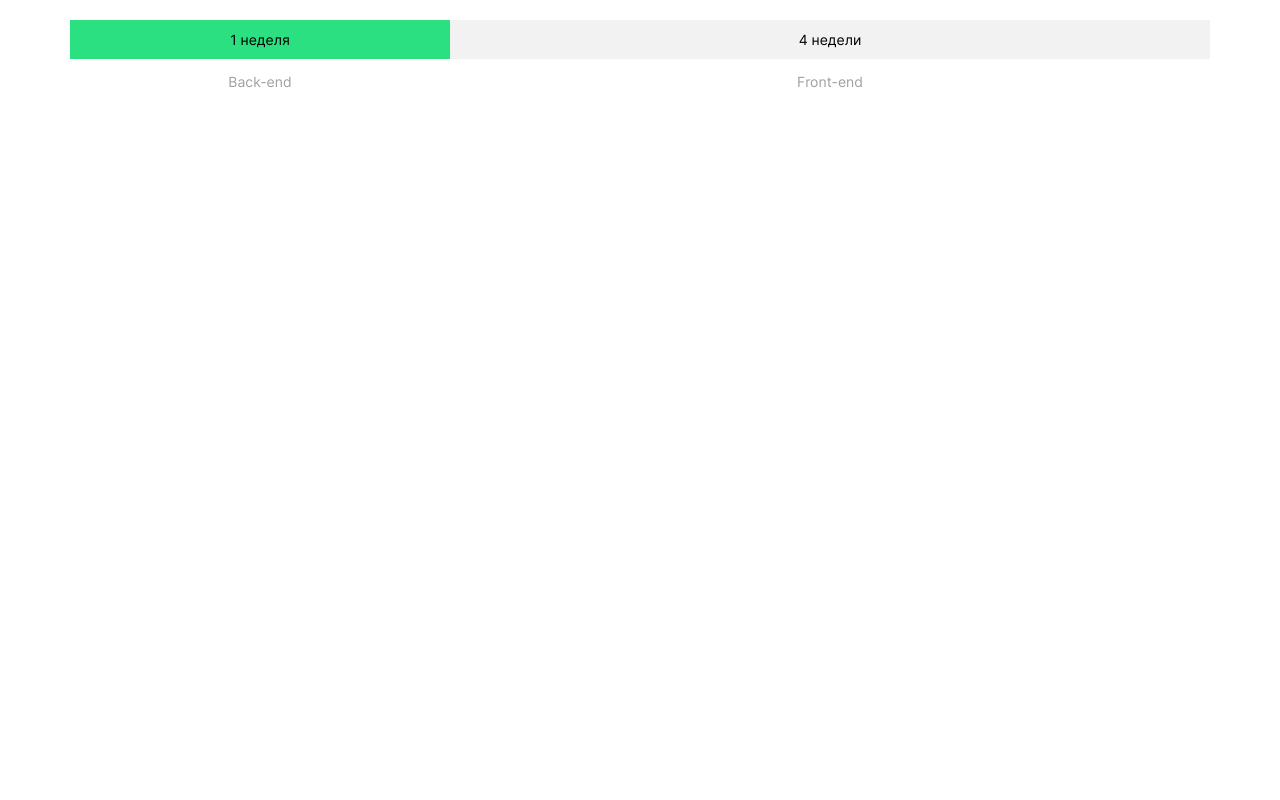
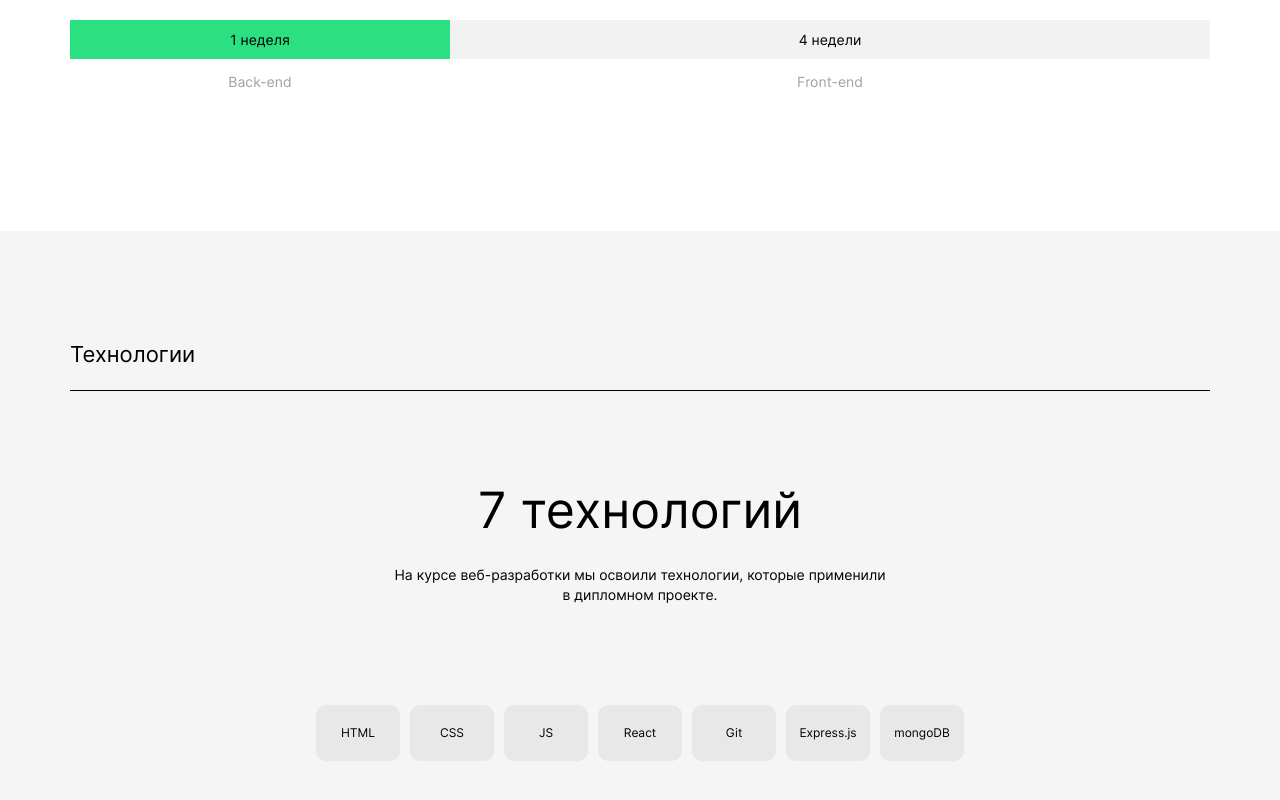
Before and after one commit to Tom-Pepper/movies-explorer-frontend, a React (Create React App) app: page / in a window 1280 px wide. Shown: the part 1120-1920 px from the top of the page. Before the commit the page ends 1351 px from the top, so only its background shows below. Built offline with nearby package versions, Linux system fonts and the light colour scheme.

Commit message:
7 techs block complete. Adaptive

```diff
--- a/src/components/App/App.css
+++ b/src/components/App/App.css
@@ -14,3 +14,7 @@
   -moz-text-size-adjust: 100%;
   text-rendering: optimizeLegibility;
 }
+
+#root {
+  background-color: #F9F9F9;
+}
--- a/src/components/Main/AboutProject/AboutProject.css
+++ b/src/components/Main/AboutProject/AboutProject.css
@@ -31,7 +31,7 @@
 }
 
 .progress-bar {
-  padding: 60px 0 93px;
+  padding: 60px 0 70px;
   display: grid;
   grid-template-columns: 1fr 2fr;
 }
--- a/src/components/Main/Main.js
+++ b/src/components/Main/Main.js
@@ -5,6 +5,7 @@ import './Main.css';
 import Promo from "./Promo/Promo";
 import NavTab from "./NavTab/NavTab";
 import AboutProject from "./AboutProject/AboutProject";
+import Techs from "./Techs/Techs";
 
 function Main() {
   return(
@@ -12,6 +13,7 @@ function Main() {
       <Promo />
       <NavTab />
       <AboutProject />
+      <Techs />
     </main>
   );
 }
--- /dev/null
+++ b/src/components/Main/Techs/Techs.css
@@ -0,0 +1,81 @@
+.techs {
+  background-color: #ffffff;
+}
+
+.techs__title {
+  font-weight: 400;
+  font-size: 30px;
+  line-height: 36px;
+  text-align: center;
+  margin: 0;
+  padding: 60px 0 24px;
+}
+
+.techs__description {
+  text-align: center;
+}
+
+.techs__list {
+  margin: 0;
+  list-style: none;
+  display: grid;
+  grid-template-columns: repeat(2, 84px);
+  grid-gap: 10px;
+  justify-content: center;
+  padding: 50px 0 70px;
+}
+
+.techs__list-tech {
+  margin: 0;
+  font-weight: 400;
+  font-size: 12px;
+  line-height: 14px;
+  text-align: center;
+  background-color: #E8E8E8;
+  border-radius: 10px;
+  padding: 21px 0;
+}
+
+@media screen and (min-width: 420px) {
+  .techs {
+    background-color: #F5F5F5;
+  }
+
+  .techs__list {
+    grid-template-columns: repeat(4, 84px);
+  }
+}
+
+@media screen and (min-width: 717px) {
+  .techs__list {
+    grid-template-columns: repeat(7, 84px);
+    padding: 83px 0 90px;
+  }
+
+  .techs__title {
+    font-size: 50px;
+    line-height: 58px;
+    padding: 80px 0 22px;
+  }
+
+  .techs__description {
+    padding: 0 calc(154px - 70px);
+  }
+}
+
+@media screen and (min-width: 1000px) {
+  .techs__title {
+    padding: 90px 0 26px;
+  }
+
+  .techs__list {
+    padding: 100px 0;
+  }
+}
+
+@media screen and (min-width: 1280px) {
+
+  .techs__description {
+    padding: 0 calc(390px - 70px);
+  }
+}
--- /dev/null
+++ b/src/components/Main/Techs/Techs.js
@@ -0,0 +1,26 @@
+import React from 'react';
+
+import './Techs.css';
+import PortfolioTitle from "../../PortfolioTitle/PortfolioTitle";
+
+function Techs() {
+  return(
+    <section className="techs about-project">
+      <PortfolioTitle title="Технологии" />
+      <h3 className="techs__title">7 технологий</h3>
+      <p className="techs__description about-project__item-text">На курсе веб-разработки мы освоили технологии,
+        которые применили в дипломном проекте.</p>
+      <ul className="techs__list">
+        <li className="techs__list-tech">HTML</li>
+        <li className="techs__list-tech">CSS</li>
+        <li className="techs__list-tech">JS</li>
+        <li className="techs__list-tech">React</li>
+        <li className="techs__list-tech">Git</li>
+        <li className="techs__list-tech">Express.js</li>
+        <li className="techs__list-tech">mongoDB</li>
+      </ul>
+    </section>
+  );
+}
+
+export default Techs;
```
